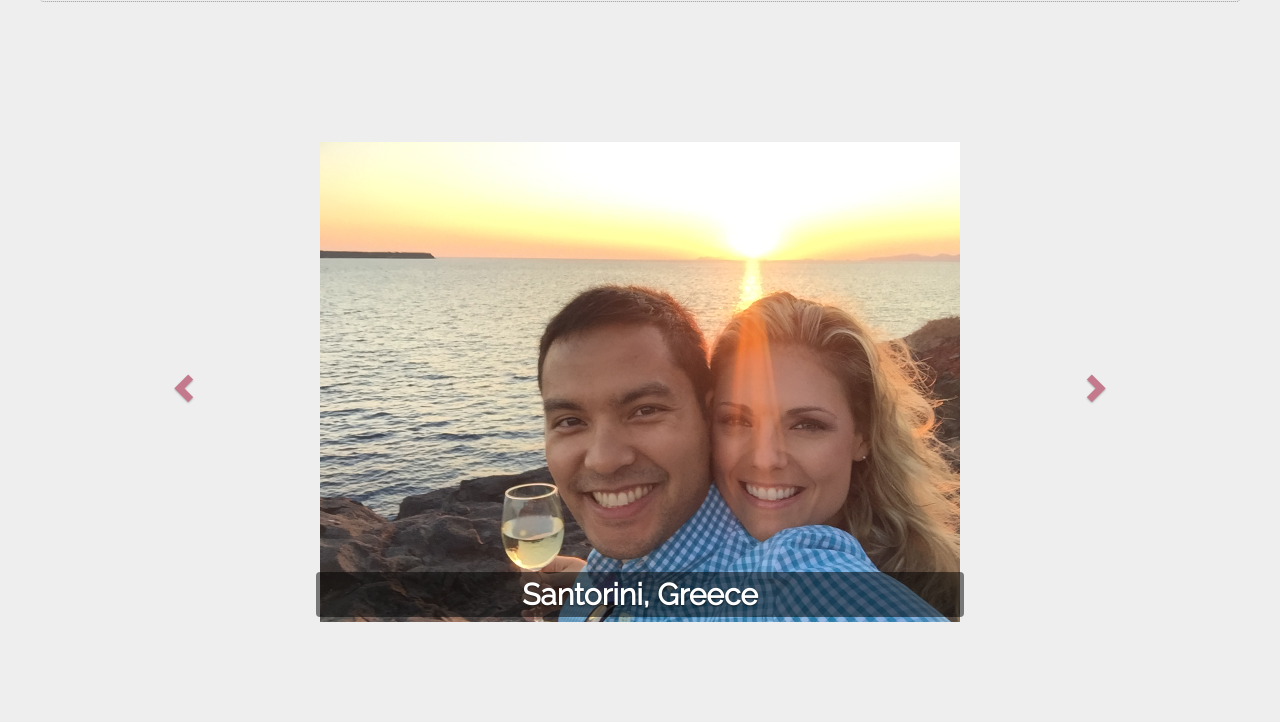
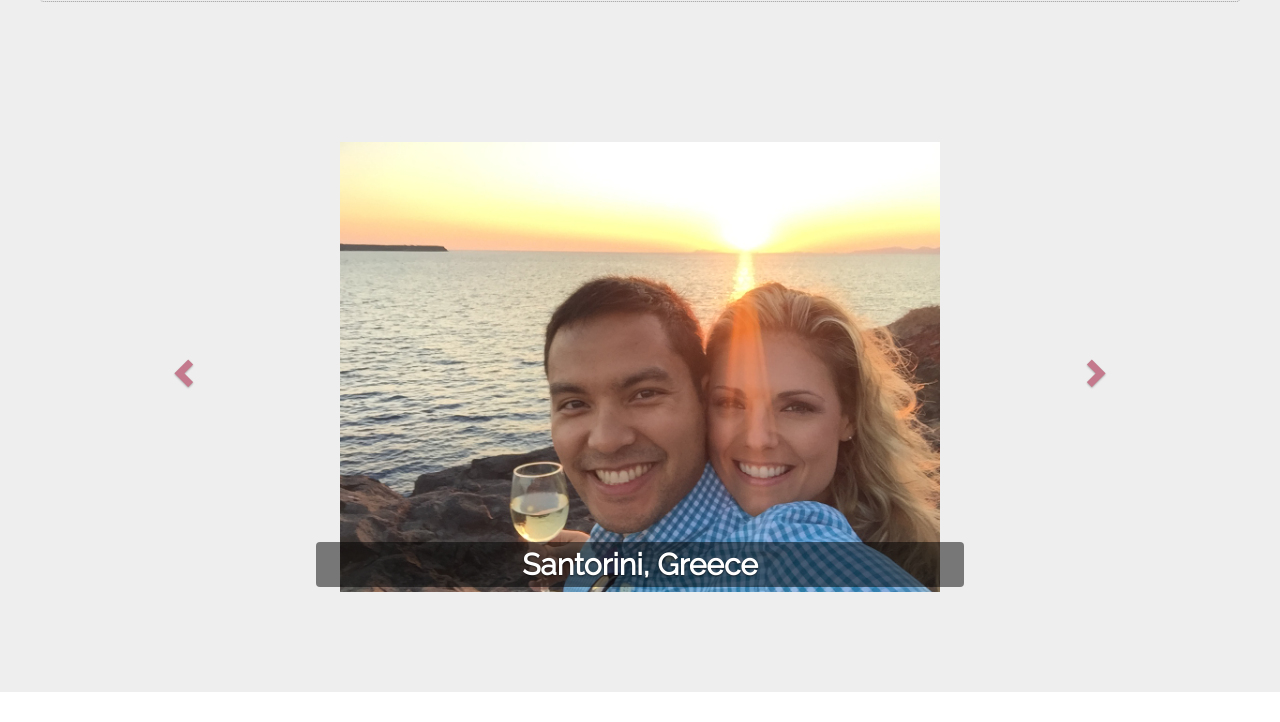
Before and after one commit to sarasharif/wedding, a website: page public/index.html in a window 1280 px wide. Shown: the part 1820-2542 px from the top of the page. After the commit the page ends 2512 px from the top, so only its background shows below. Drawn offline with nearby package versions, Linux system fonts and the light colour scheme; some packages are replaced by stand-ins of ours.

```diff
--- a/public/css/custom.css
+++ b/public/css/custom.css
@@ -98,22 +98,23 @@
 }
 
 .imgcontainer, .imgcontainer.active {
-  height: 60vh;
+  height: 450px;
   /*max-height: 70vh;*/
   width: auto;
   margin: auto;
+  overflow: hidden;
 }
 
 .imgcontainer img {
-  height: 60vh;
-  max-height: 60vh;
+  height: 450px;
+  max-height: 450px;
   width: auto;
   margin: auto;
 }
 
 .imgcontainer.active img {
-  height: 60vh;
-  max-height: 60vh;
+  height: 450px;
+  max-height: 450px;
   width: auto;
   margin: auto;
 }
```
